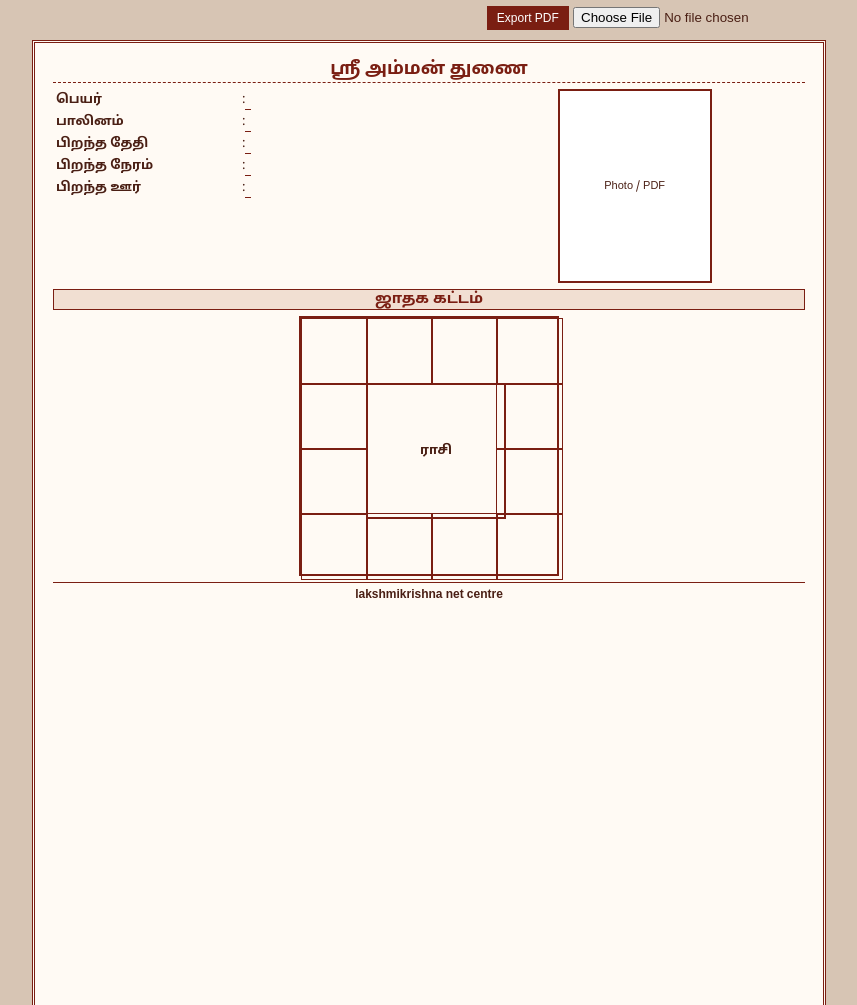
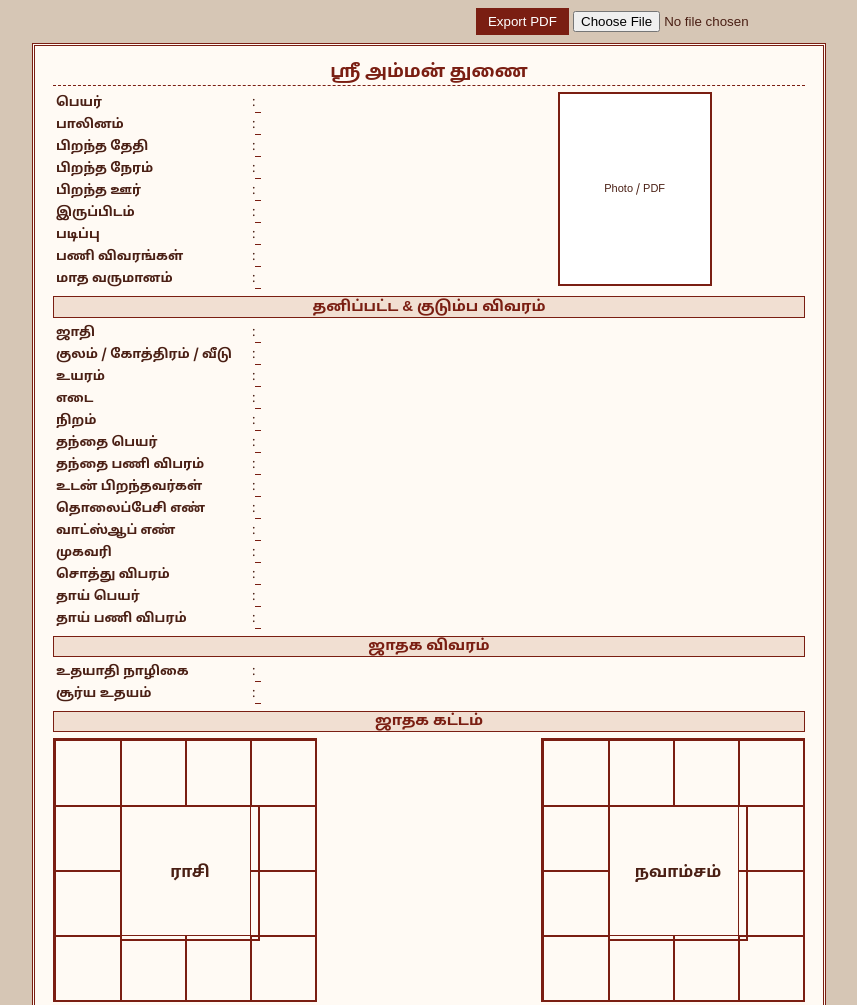
Before and after one commit to lakshmikrishnanet2025-cell/jathagam, a plain HTML site: page index.html in a window 1280 px wide. Shown: the top 1005 px of the page, without its empty margins (211-1068 px from the left). Drawn offline with Linux system fonts and the light colour scheme.

Commit message:
Update index.html

```diff
--- a/index.html
+++ b/index.html
@@ -2,25 +2,34 @@
 <html lang="ta">
 <head>
 <meta charset="UTF-8">
-<title>ஜாதகம் Bio Data</title>
+<title>ஜாதகம்</title>
 <meta name="viewport" content="width=device-width, initial-scale=1.0">
 
-<script src="https://cdnjs.cloudflare.com/ajax/libs/ajax/libs/html2pdf.js/0.10.1/html2pdf.bundle.min.js"></script>
+<script src="https://cdnjs.cloudflare.com/ajax/libs/html2pdf.js/0.10.1/html2pdf.bundle.min.js"></script>
 
 <style>
-/* ===== BASE ===== */
 body{
     margin:0;
-    background:#d7c5b4;
+    background:#d6c6b5;
     font-family:"Latha","Noto Sans Tamil",Arial;
     color:#4a1f14;
 }
-
-/* ===== A4 PAGE ===== */
+.actions{
+    width:794px;
+    margin:8px auto;
+    text-align:right;
+}
+.actions button{
+    padding:6px 12px;
+    background:#7a1e12;
+    color:#fff;
+    border:none;
+    cursor:pointer;
+}
 .page{
     width:794px;
     height:1123px;
-    margin:10px auto;
+    margin:0 auto;
     background:#fffaf4;
     border:3px double #7a1e12;
     padding:14px 18px;
@@ -28,40 +37,49 @@ body{
     overflow:hidden;
 }
 
-/* ===== ACTIONS ===== */
-.actions{
-    width:794px;
-    margin:6px auto;
-    text-align:right;
-}
-.actions button{
-    padding:5px 10px;
-    background:#7a1e12;
-    color:#fff;
-    border:none;
-    font-size:12px;
-    cursor:pointer;
-}
-
-/* ===== HEADER ===== */
+/* HEADER */
 .top-header{
     text-align:center;
     font-size:18px;
     font-weight:bold;
     color:#7a1e12;
     border-bottom:2px solid #7a1e12;
+    margin-bottom:6px;
     padding-bottom:4px;
-    margin-bottom:6px;
 }
 
-/* ===== LAYOUT ===== */
+/* TABLE */
+table{
+    width:100%;
+    border-collapse:collapse;
+    font-size:13px;
+}
+td{padding:3px; vertical-align:top;}
+.label{width:190px; font-weight:bold;}
+
+.editable{
+    border-bottom:1px dashed #7a1e12;
+    padding:1px 3px;
+}
+.editable:focus{outline:none;background:#fff0e8;}
+
+.section-title{
+    text-align:center;
+    font-size:15px;
+    font-weight:bold;
+    margin:6px 0 4px;
+    color:#7a1e12;
+    background:#f1dfd2;
+    border:1px solid #7a1e12;
+}
+
+/* PHOTO */
 .header{
     display:flex;
     gap:10px;
 }
 .left{flex:2}
 .right{flex:1;text-align:right}
-
 .photo-box{
     width:150px;
     height:190px;
@@ -73,57 +91,18 @@ body{
     background:#fff;
 }
 
-/* ===== TABLE ===== */
-table{
-    width:100%;
-    border-collapse:collapse;
-    font-size:13px;
-}
-td{
-    padding:3px;
-}
-.label{
-    width:180px;
-    font-weight:bold;
-}
-
-/* ===== EDITABLE ===== */
-.editable{
-    border-bottom:1px dashed #7a1e12;
-    padding:1px 3px;
-}
-.editable:focus{
-    outline:none;
-    background:#fff0e8;
-}
-
-/* ===== SECTION ===== */
-.section-title{
-    text-align:center;
-    font-size:15px;
-    font-weight:bold;
-    margin:6px 0 4px;
-    color:#7a1e12;
-    background:#f1dfd2;
-    border:1px solid #7a1e12;
-}
-
-/* ===== 13 BOX JATHAGAM ===== */
+/* JATHAGAM */
 .horoscope{
     display:flex;
-    justify-content:center;
+    justify-content:space-between;
     margin-top:6px;
 }
-
 .jathagam{
     width:260px;
     height:260px;
     border:2px solid #7a1e12;
     position:relative;
-    box-sizing:border-box;
 }
-
-/* outer boxes */
 .box{
     position:absolute;
     width:65px;
@@ -133,46 +112,26 @@ td{
     align-items:center;
     justify-content:center;
     font-size:11px;
-    text-align:center;
 }
-.box:focus{
-    outline:none;
-    background:#fff0e8;
-}
-
-/* positions (12 houses) */
-.b1{top:0;left:0}
-.b2{top:0;left:65px}
-.b3{top:0;left:130px}
-.b4{top:0;left:195px}
-
-.b5{top:65px;left:195px}
-.b6{top:130px;left:195px}
-
-.b7{top:195px;left:195px}
-.b8{top:195px;left:130px}
-.b9{top:195px;left:65px}
-.b10{top:195px;left:0}
-
-.b11{top:130px;left:0}
-.b12{top:65px;left:0}
-
-/* center */
+.box:focus{outline:none;background:#fff0e8;}
 .center-box{
     position:absolute;
-    top:65px;
-    left:65px;
-    width:130px;
-    height:130px;
+    top:65px; left:65px;
+    width:130px; height:130px;
     border:2px solid #7a1e12;
     display:flex;
     align-items:center;
     justify-content:center;
     font-weight:bold;
-    font-size:13px;
 }
 
-/* ===== FOOTER ===== */
+/* positions */
+.b1{top:0;left:0} .b2{top:0;left:65px} .b3{top:0;left:130px} .b4{top:0;left:195px}
+.b5{top:65px;left:195px} .b6{top:130px;left:195px}
+.b7{top:195px;left:195px} .b8{top:195px;left:130px}
+.b9{top:195px;left:65px} .b10{top:195px;left:0}
+.b11{top:130px;left:0} .b12{top:65px;left:0}
+
 .footer{
     text-align:center;
     margin-top:6px;
@@ -182,11 +141,8 @@ td{
     padding-top:4px;
 }
 
-/* ===== PRINT ===== */
 @media print{
-    body{background:#fff;}
     .actions{display:none;}
-    .page{margin:0;border:2px solid #000;}
 }
 </style>
 </head>
@@ -194,8 +150,8 @@ td{
 <body>
 
 <div class="actions">
-    <button onclick="exportPDF()">Export PDF</button>
-    <input type="file" accept="image/*,application/pdf" onchange="uploadPhoto(event)">
+<button onclick="exportPDF()">Export PDF</button>
+<input type="file" accept="image/*,application/pdf" onchange="uploadPhoto(event)">
 </div>
 
 <div class="page" id="pdfContent">
@@ -204,6 +160,7 @@ td{
 ஸ்ரீ அம்மன் துணை
 </div>
 
+<!-- BASIC DETAILS -->
 <div class="header">
 <div class="left">
 <table>
@@ -212,6 +169,10 @@ td{
 <tr><td class="label">பிறந்த தேதி</td><td>: <span class="editable" contenteditable></span></td></tr>
 <tr><td class="label">பிறந்த நேரம்</td><td>: <span class="editable" contenteditable></span></td></tr>
 <tr><td class="label">பிறந்த ஊர்</td><td>: <span class="editable" contenteditable></span></td></tr>
+<tr><td class="label">இருப்பிடம்</td><td>: <span class="editable" contenteditable></span></td></tr>
+<tr><td class="label">படிப்பு</td><td>: <span class="editable" contenteditable></span></td></tr>
+<tr><td class="label">பணி விவரங்கள்</td><td>: <span class="editable" contenteditable></span></td></tr>
+<tr><td class="label">மாத வருமானம்</td><td>: <span class="editable" contenteditable></span></td></tr>
 </table>
 </div>
 
@@ -220,32 +181,58 @@ td{
 </div>
 </div>
 
+<div class="section-title">தனிப்பட்ட & குடும்ப விவரம்</div>
+<table>
+<tr><td class="label">ஜாதி</td><td>: <span class="editable" contenteditable></span></td></tr>
+<tr><td class="label">குலம் / கோத்திரம் / வீடு</td><td>: <span class="editable" contenteditable></span></td></tr>
+<tr><td class="label">உயரம்</td><td>: <span class="editable" contenteditable></span></td></tr>
+<tr><td class="label">எடை</td><td>: <span class="editable" contenteditable></span></td></tr>
+<tr><td class="label">நிறம்</td><td>: <span class="editable" contenteditable></span></td></tr>
+
+<tr><td class="label">தந்தை பெயர்</td><td>: <span class="editable" contenteditable></span></td></tr>
+<tr><td class="label">தந்தை பணி விபரம்</td><td>: <span class="editable" contenteditable></span></td></tr>
+<tr><td class="label">உடன் பிறந்தவர்கள்</td><td>: <span class="editable" contenteditable></span></td></tr>
+<tr><td class="label">தொலைப்பேசி எண்</td><td>: <span class="editable" contenteditable></span></td></tr>
+<tr><td class="label">வாட்ஸ்ஆப் எண்</td><td>: <span class="editable" contenteditable></span></td></tr>
+<tr><td class="label">முகவரி</td><td>: <span class="editable" contenteditable></span></td></tr>
+<tr><td class="label">சொத்து விபரம்</td><td>: <span class="editable" contenteditable></span></td></tr>
+
+<tr><td class="label">தாய் பெயர்</td><td>: <span class="editable" contenteditable></span></td></tr>
+<tr><td class="label">தாய் பணி விபரம்</td><td>: <span class="editable" contenteditable></span></td></tr>
+</table>
+
+<div class="section-title">ஜாதக விவரம்</div>
+<table>
+<tr><td class="label">உதயாதி நாழிகை</td><td>: <span class="editable" contenteditable></span></td></tr>
+<tr><td class="label">சூர்ய உதயம்</td><td>: <span class="editable" contenteditable></span></td></tr>
+</table>
+
 <div class="section-title">ஜாதக கட்டம்</div>
 
 <div class="horoscope">
+
+<!-- RASI -->
 <div class="jathagam">
-
-<div class="box b1" contenteditable></div>
-<div class="box b2" contenteditable></div>
-<div class="box b3" contenteditable></div>
-<div class="box b4" contenteditable></div>
-
-<div class="box b5" contenteditable></div>
-<div class="box b6" contenteditable></div>
-
-<div class="box b7" contenteditable></div>
-<div class="box b8" contenteditable></div>
-<div class="box b9" contenteditable></div>
-<div class="box b10" contenteditable></div>
-
-<div class="box b11" contenteditable></div>
-<div class="box b12" contenteditable></div>
-
-<div class="center-box editable" contenteditable>
-ராசி
+<div class="box b1" contenteditable></div><div class="box b2" contenteditable></div>
+<div class="box b3" contenteditable></div><div class="box b4" contenteditable></div>
+<div class="box b5" contenteditable></div><div class="box b6" contenteditable></div>
+<div class="box b7" contenteditable></div><div class="box b8" contenteditable></div>
+<div class="box b9" contenteditable></div><div class="box b10" contenteditable></div>
+<div class="box b11" contenteditable></div><div class="box b12" contenteditable></div>
+<div class="center-box editable" contenteditable>ராசி</div>
 </div>
 
+<!-- NAVAMSA -->
+<div class="jathagam">
+<div class="box b1" contenteditable></div><div class="box b2" contenteditable></div>
+<div class="box b3" contenteditable></div><div class="box b4" contenteditable></div>
+<div class="box b5" contenteditable></div><div class="box b6" contenteditable></div>
+<div class="box b7" contenteditable></div><div class="box b8" contenteditable></div>
+<div class="box b9" contenteditable></div><div class="box b10" contenteditable></div>
+<div class="box b11" contenteditable></div><div class="box b12" contenteditable></div>
+<div class="center-box editable" contenteditable>நவாம்சம்</div>
 </div>
+
 </div>
 
 <div class="footer">
@@ -270,13 +257,12 @@ function uploadPhoto(e){
         box.innerHTML="PDF Uploaded";
     }
 }
-
 function exportPDF(){
     html2pdf().from(document.getElementById("pdfContent")).set({
         margin:[15,10,10,10],
         filename:"jathagam.pdf",
         html2canvas:{scale:2,scrollY:0},
-        jsPDF:{unit:"mm",format:"a4",orientation:"portrait"}
+        jsPDF:{unit:"mm",format:"a4"}
     }).save();
 }
 </script>
```
